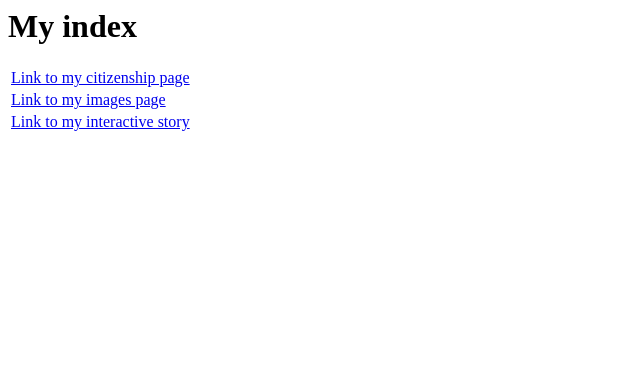
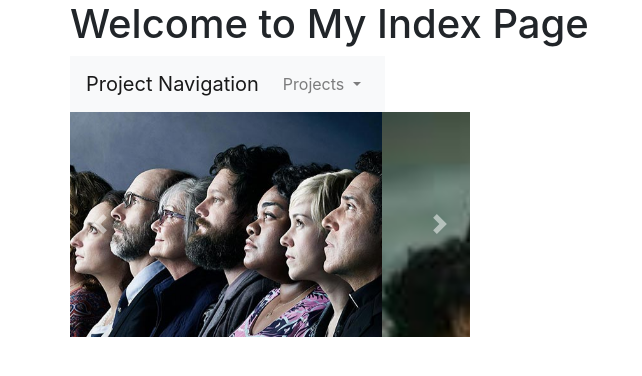
Before and after one commit to lsrhsblock51807/Site, a plain HTML site: page index.html in a window 1280 px wide. Shown: the whole page, without its empty margins (0-642 px from the left). Drawn offline with nearby package versions, Linux system fonts and the light colour scheme.

Commit message:
index bootstrap

```diff
--- a/index.html
+++ b/index.html
@@ -1,25 +1,74 @@
-<html>
+<!doctype html>
+<html lang="en">
   <head>
-    <title>My Index</title>
-</head>
-<body>
-  <h1>My index</h1>
-  <table>
-    <tr>
-      <td>
-  <a href="citizenship.html">Link to my citizenship page</a>
-</td>
-</tr>
-<tr>
-  <td>
-    <a href="images/image_formats.html">Link to my images page</a>
-  </td>
-</tr>
-<tr>
-  <td>
-    <a href="Interactive story/index.html">Link to my interactive story</a>
-  </td>
-  <tr>
-</table>
+    <!-- Required meta tags -->
+    <meta charset="utf-8">
+    <meta name="viewport" content="width=device-width, initial-scale=1, shrink-to-fit=no">
+
+    <!-- Bootstrap CSS -->
+    <link rel="stylesheet" href="https://stackpath.bootstrapcdn.com/bootstrap/4.1.3/css/bootstrap.min.css" integrity="sha384-MCw98/SFnGE8fJT3GXwEOngsV7Zt27NXFoaoApmYm81iuXoPkFOJwJ8ERdknLPMO" crossorigin="anonymous">
+
+    <title>My index</title>
+  </head>
+  <body>
+  <div class="container">
+    <div class="row">
+      <div class="column">
+        <h1>Welcome to My Index Page</h1>
+      </div>
+      </div>
+    <div class="row">
+      <div class="column">
+        <nav class="navbar navbar-expand-lg navbar-light bg-light">
+          <a class="navbar-brand" href="#">Project Navigation</a>
+          <button class="navbar-toggler" type="button" data-toggle="collapse" data-target="#navbarNavDropdown" aria-controls="navbarNavDropdown" aria-expanded="false" aria-label="Toggle navigation">
+            <span class="navbar-toggler-icon"></span>
+          </button>
+          <div class="collapse navbar-collapse" id="navbarNavDropdown">
+            <ul class="navbar-nav">
+              <li class="nav-item dropdown">
+                <a class="nav-link dropdown-toggle" href="#" id="navbarDropdownMenuLink" role="button" data-toggle="dropdown" aria-haspopup="true" aria-expanded="false">
+                  Projects
+                </a>
+                <div class="dropdown-menu" aria-labelledby="navbarDropdownMenuLink">
+                  <a class="dropdown-item" href="citizenship.html"> My citizenship project</a>
+                  <a class="dropdown-item" href="images/image_formats.html"> My images project</a>
+                  <a class="dropdown-item" href="Interactive story/index.html">My interactive story</a>
+                </div>
+              </li>
+            </ul>
+    </div>
+  </div>
+</div>
+<div class="row">
+  <div class="coulmn">
+    <div id="carouselExampleControls" class="carousel slide" data-ride="carousel">
+      <div class="carousel-inner">
+        <div class="carousel-item active">
+          <img src="people of earth.jpg" width= "400px">
+        </div>
+        <div class="carousel-item">
+          <img src="interactive story/pedro martinez.jpeg" width= "400px">
+        </div>
+        <div class="carousel-item">
+          <img src="images/america.png" width= "400px">
+        </div>
+      </div>
+      <a class="carousel-control-prev" href="#carouselExampleControls" role="button" data-slide="prev">
+        <span class="carousel-control-prev-icon" aria-hidden="true"></span>
+        <span class="sr-only">Previous</span>
+      </a>
+      <a class="carousel-control-next" href="#carouselExampleControls" role="button" data-slide="next">
+        <span class="carousel-control-next-icon" aria-hidden="true"></span>
+        <span class="sr-only">Next</span>
+      </a>
+  </div>
+</div>
+</div>
+<!-- Optional JavaScript -->
+<!-- jQuery first, then Popper.js, then Bootstrap JS -->
+<script src="https://code.jquery.com/jquery-3.3.1.slim.min.js" integrity="sha384-q8i/X+965DzO0rT7abK41JStQIAqVgRVzpbzo5smXKp4YfRvH+8abtTE1Pi6jizo" crossorigin="anonymous"></script>
+<script src="https://cdnjs.cloudflare.com/ajax/libs/popper.js/1.14.3/umd/popper.min.js" integrity="sha384-ZMP7rVo3mIykV+2+9J3UJ46jBk0WLaUAdn689aCwoqbBJiSnjAK/l8WvCWPIPm49" crossorigin="anonymous"></script>
+<script src="https://stackpath.bootstrapcdn.com/bootstrap/4.1.3/js/bootstrap.min.js" integrity="sha384-ChfqqxuZUCnJSK3+MXmPNIyE6ZbWh2IMqE241rYiqJxyMiZ6OW/JmZQ5stwEULTy" crossorigin="anonymous"></script>
 </body>
 </html>
```
